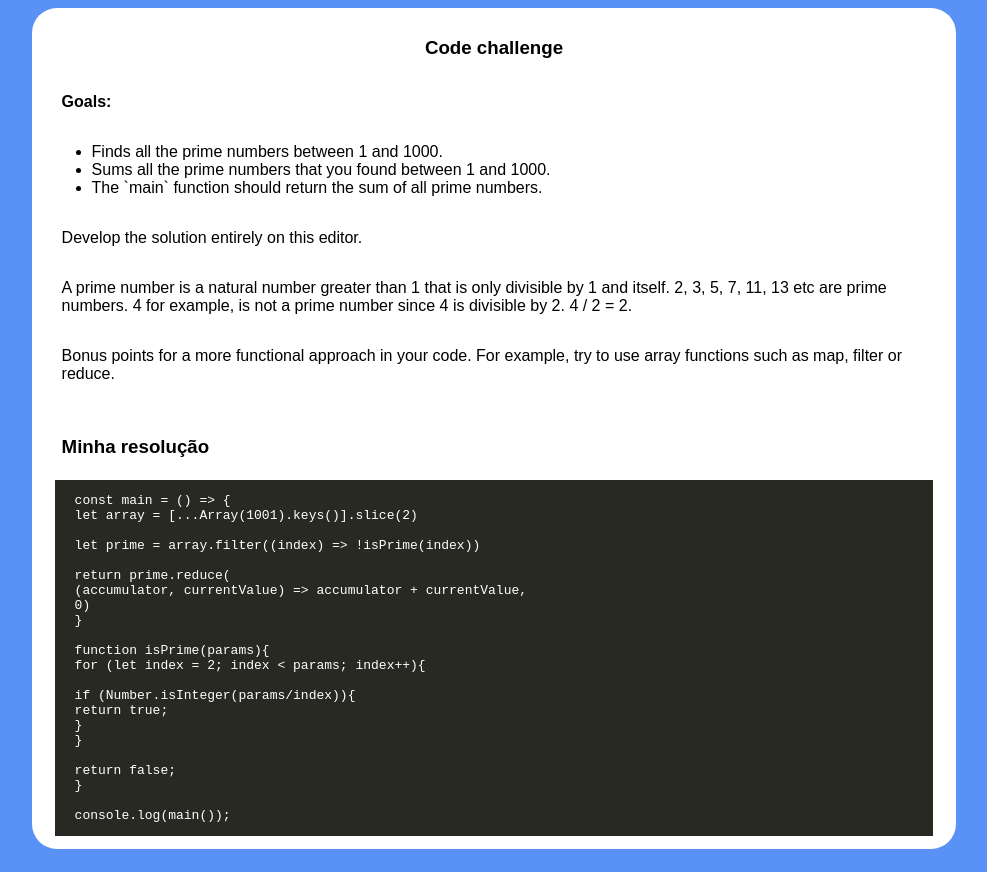
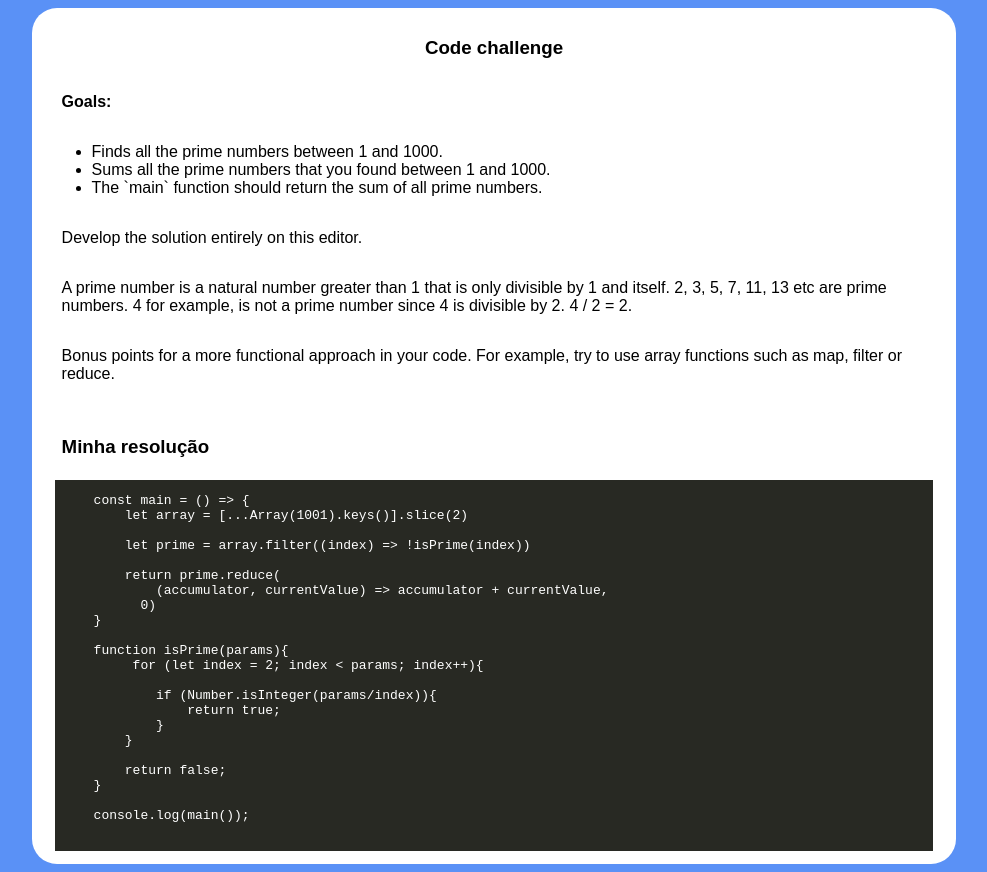
Before and after one commit to luizarodrigues399/numerosPrimosJavascript, a plain HTML site: page index.html in a window 1280 px wide. Shown: the whole page, without its empty margins (146-1133 px from the left). Drawn offline with Linux system fonts and the light colour scheme.

Commit message:
tentativa de consertar o pre

```diff
--- a/index.css
+++ b/index.css
@@ -22,8 +22,7 @@ body {
 }
 
 pre{
-	white-space: pre-line;
-	padding-left: 20px;
+	tab-size:1;
 }
 
 h3:first-child{
```
